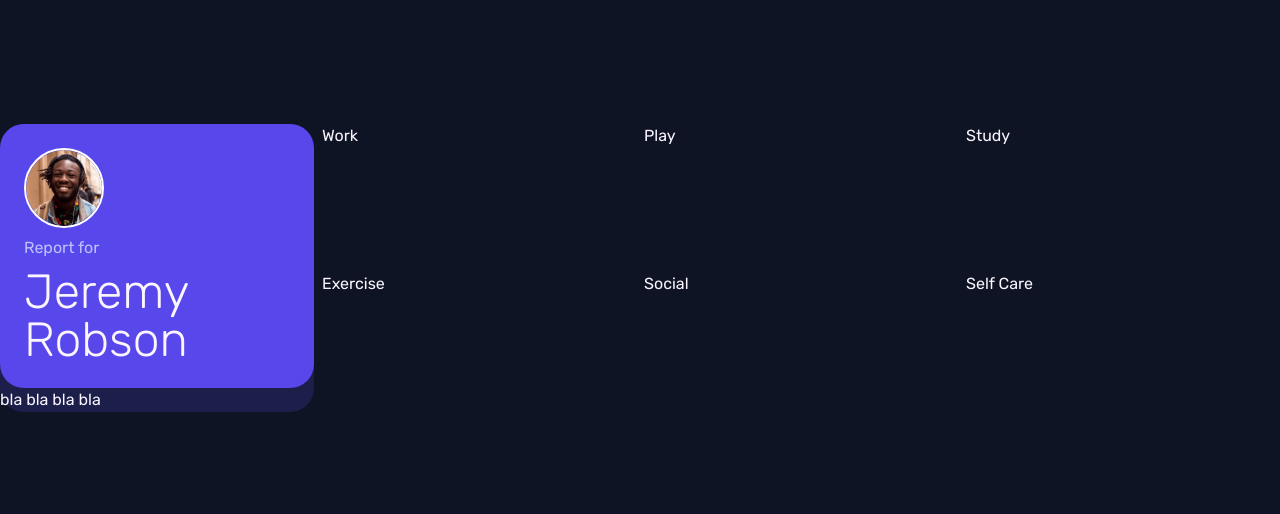
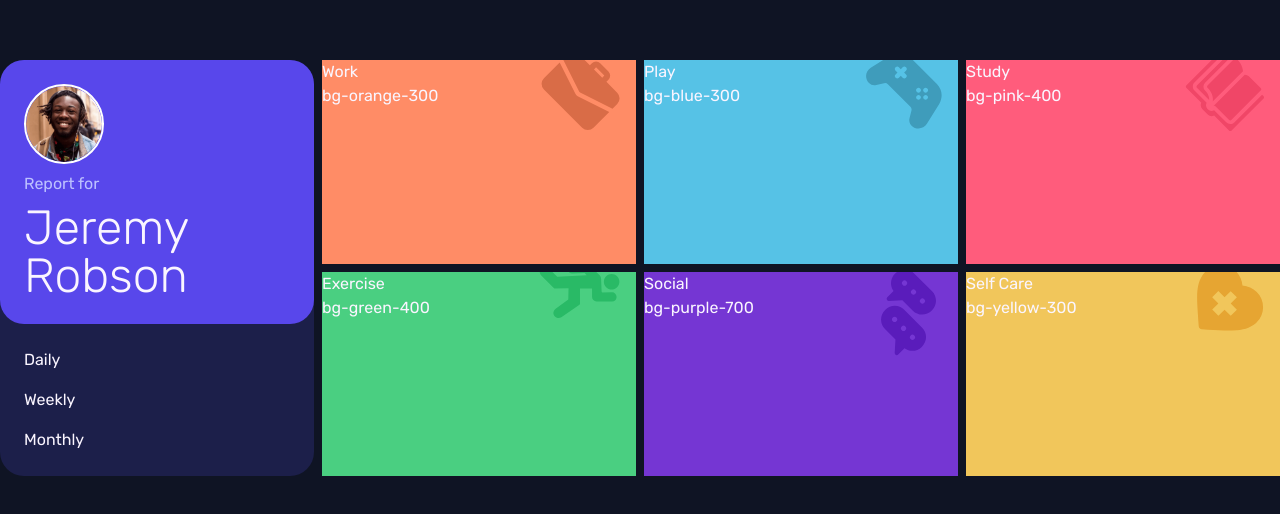
Before and after one commit to lilKriT/fem-time-tracking-dashboard, a Next.js app: page / in a window 1280 px wide. Shown: the part 132-646 px from the top of the page. Built offline with nearby package versions, Linux system fonts and the light colour scheme.

Commit message:
Improving.

```diff
--- a/app/_components/Card.tsx
+++ b/app/_components/Card.tsx
@@ -1,14 +1,17 @@
 interface CardProps {
   title: string;
   color: string;
-  icon?: React.ReactNode;
+  icon: React.ReactNode;
 }
 
-const Card = ({ title }: CardProps) => {
+const Card = ({ title, color, icon }: CardProps) => {
   return (
-    <article>
+    <article
+      className={`${color} ${icon} bg-no-repeat bg-position-[right_1rem_top_-0.5rem]`}
+    >
       <div>
         <h2>{title}</h2>
+        <h3>{color}</h3>
       </div>
     </article>
   );
--- a/app/page.tsx
+++ b/app/page.tsx
@@ -4,12 +4,15 @@ import { data } from "./data";
 import Card from "./_components/Card";
 
 const ActivityMeta = {
-  Work: { color: "", icon: "" },
-  Play: { color: "", icon: "" },
-  Study: { color: "", icon: "" },
-  Exercise: { color: "", icon: "" },
-  Social: { color: "", icon: "" },
-  "Self Care": { color: "", icon: "" },
+  Work: { color: "bg-orange-300", icon: "bg-[url('/icon-work.svg')]" },
+  Play: { color: "bg-blue-300", icon: "bg-[url('/icon-play.svg')]" },
+  Study: { color: "bg-pink-400", icon: "bg-[url('/icon-study.svg')]" },
+  Exercise: { color: "bg-green-400", icon: "bg-[url('/icon-exercise.svg')]" },
+  Social: { color: "bg-purple-700", icon: "bg-[url('/icon-social.svg')]" },
+  "Self Care": {
+    color: "bg-yellow-300",
+    icon: "bg-[url('/icon-self-care.svg')]",
+  },
 };
 
 const getActivityMeta = (title: string) => {
@@ -41,7 +44,11 @@ export default function Home() {
           </div>
 
           {/* Timeframe settings: */}
-          <div>bla bla bla bla</div>
+          <div className="flex flex-col justify-center items-start px-6 py-6 gap-4">
+            <button>Daily</button>
+            <button>Weekly</button>
+            <button>Monthly</button>
+          </div>
         </div>
 
         {/* Cards */}
@@ -50,6 +57,7 @@ export default function Home() {
             key={activity.title}
             title={activity.title}
             color={getActivityMeta(activity.title).color}
+            icon={getActivityMeta(activity.title).icon}
           />
         ))}
       </div>
```
